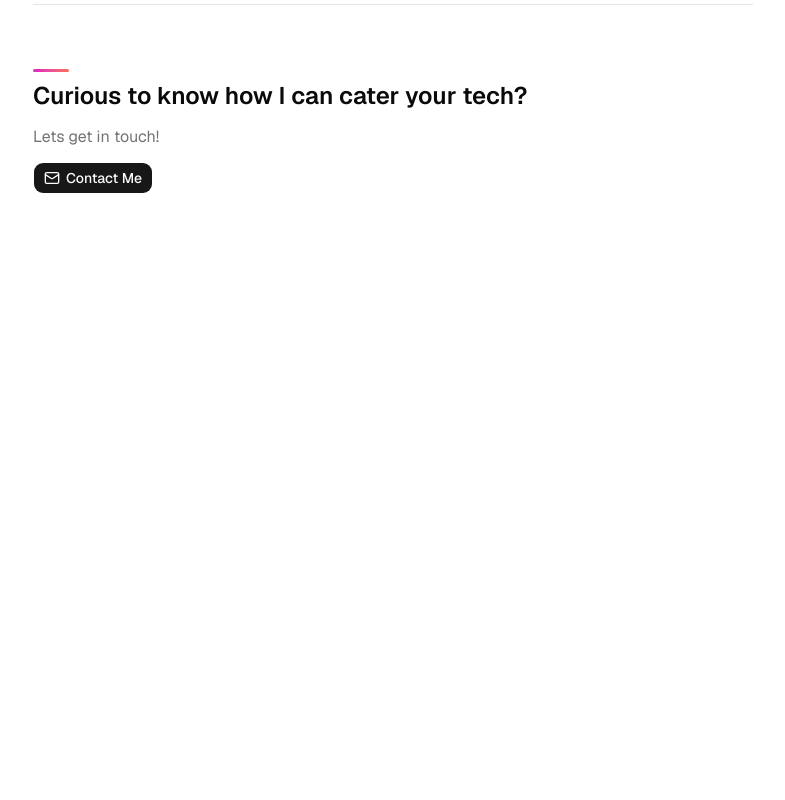
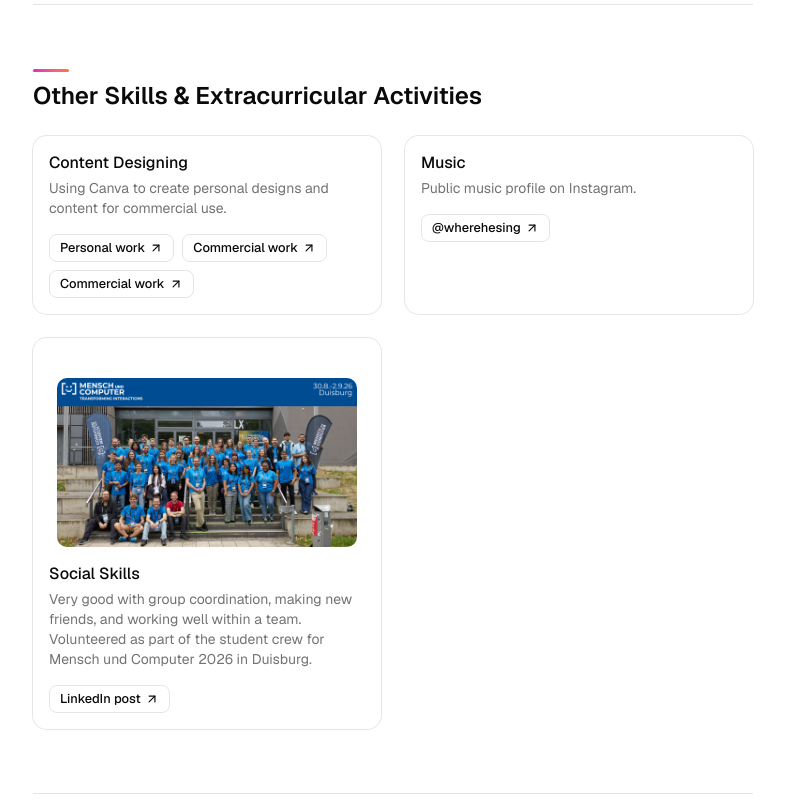
Before and after one commit to GavinFernando/Portfolio, a Next.js app: page / in a window 1280 px wide. Shown: the part 1580-2380 px from the top of the page, without its empty margins (247-1032 px from the left). Before the commit the page ends 1838 px from the top, so only its background shows below. Built offline with nearby package versions, Linux system fonts and the light colour scheme.

Commit message:
added Other Skills & Extracurricular Activities

```diff
--- a/app/page.tsx
+++ b/app/page.tsx
@@ -1,5 +1,6 @@
 // src/app/page.tsx
 
+import Image from "next/image";
 import Link from "next/link";
 import { ArrowUpRight, Mail } from "lucide-react";
 import { Avatar, AvatarFallback, AvatarImage } from "@/components/ui/avatar";
@@ -32,6 +33,57 @@ const profile = {
 const content = {
   para1: "Lets get in touch!",
 };
+
+type ExtracurricularLink = {
+  label: string;
+  href: string;
+};
+
+type ExtracurricularItem = {
+  title: string;
+  description: string;
+  links: ExtracurricularLink[];
+  image?: {
+    src: string;
+    alt: string;
+    width: number;
+    height: number;
+  };
+};
+
+const extracurriculars: ExtracurricularItem[] = [
+  {
+    title: "Content Designing",
+    description:
+      "Using Canva to create personal designs and content for commercial use.",
+    links: [
+      { label: "Personal work", href: "https://canva.link/a2tedep2ih2ddhs" },
+      { label: "Commercial work", href: "https://canva.link/jbf6tkfr9akmtn3" },
+      { label: "Commercial work", href: "https://canva.link/443s46yzfld1s4x" },
+    ],
+  },
+  {
+    title: "Music",
+    description: "Public music profile on Instagram.",
+    links: [
+      { label: "@wherehesing", href: "https://www.instagram.com/wherehesing/?hl=en" },
+    ],
+  },
+  {
+    title: "Social Skills",
+    description:
+      "Very good with group coordination, making new friends, and working well within a team. Volunteered as part of the student crew for Mensch und Computer 2026 in Duisburg.",
+    links: [
+      { label: "LinkedIn post", href: "https://lnkd.in/p/eeMvQ5U8" },
+    ],
+    image: {
+      src: "/extracurricular/mensch-und-computer.jpeg",
+      alt: "Student volunteer group photo at Mensch und Computer 2026, Duisburg",
+      width: 1280,
+      height: 720,
+    },
+  },
+];
 
 export default function Home() {
   return (
@@ -171,6 +223,59 @@ export default function Home() {
 
       <Separator />
 
+      {/* Other skills & extracurricular activities */}
+      <section className="rise stagger-6 space-y-6">
+        <div className="space-y-2">
+          <span aria-hidden className="accent-bar" />
+          <h2 className="text-2xl font-semibold">
+            Other Skills &amp; Extracurricular Activities
+          </h2>
+        </div>
+        <div className="grid gap-6 sm:grid-cols-2">
+          {extracurriculars.map((item, i) => (
+            <Card
+              key={item.title}
+              className="pop glow-card h-full"
+              style={{ animationDelay: `${0.45 + i * 0.09}s` }}
+            >
+              {item.image && (
+                <div className="relative mx-6 mt-6 overflow-hidden rounded-lg">
+                  <Image
+                    src={item.image.src}
+                    alt={item.image.alt}
+                    width={item.image.width}
+                    height={item.image.height}
+                    className="h-auto w-full object-cover"
+                  />
+                </div>
+              )}
+              <CardHeader>
+                <CardTitle>{item.title}</CardTitle>
+                <CardDescription>{item.description}</CardDescription>
+              </CardHeader>
+              <CardContent className="flex flex-wrap gap-2">
+                {item.links.map((link, j) => (
+                  <Button
+                    key={`${link.href}-${j}`}
+                    variant="outline"
+                    size="sm"
+                    className="transition-all duration-300 hover:-translate-y-0.5 hover:!bg-[var(--accent-2)] hover:!text-white"
+                    asChild
+                  >
+                    <a href={link.href} target="_blank" rel="noopener noreferrer">
+                      {link.label}
+                      <ArrowUpRight className="size-3.5" />
+                    </a>
+                  </Button>
+                ))}
+              </CardContent>
+            </Card>
+          ))}
+        </div>
+      </section>
+
+      <Separator />
+
       <section className="rise stagger-6 space-y-3">
         <div className="space-y-2">
           <span aria-hidden className="accent-bar" />
```
Also changed, not shown: public/extracurricular/mensch-und-computer.jpeg (added).
